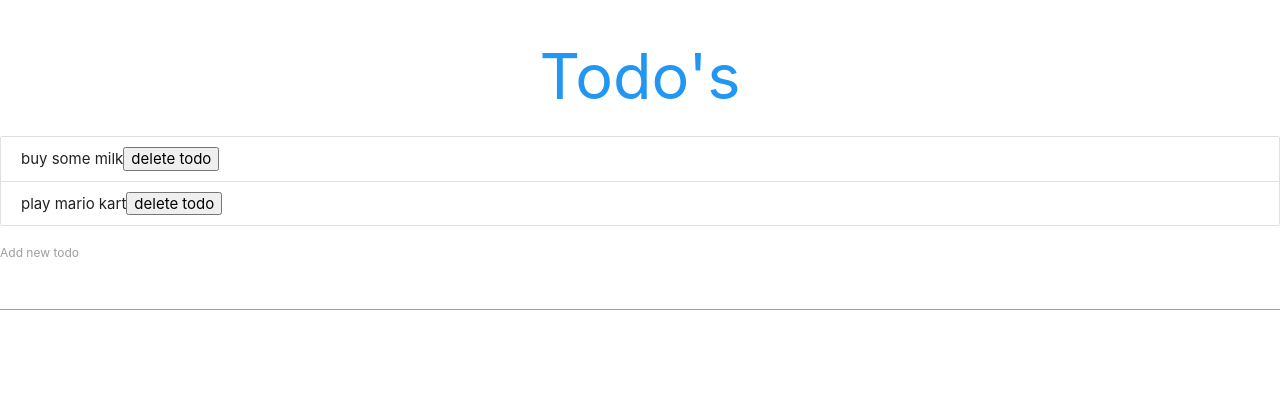
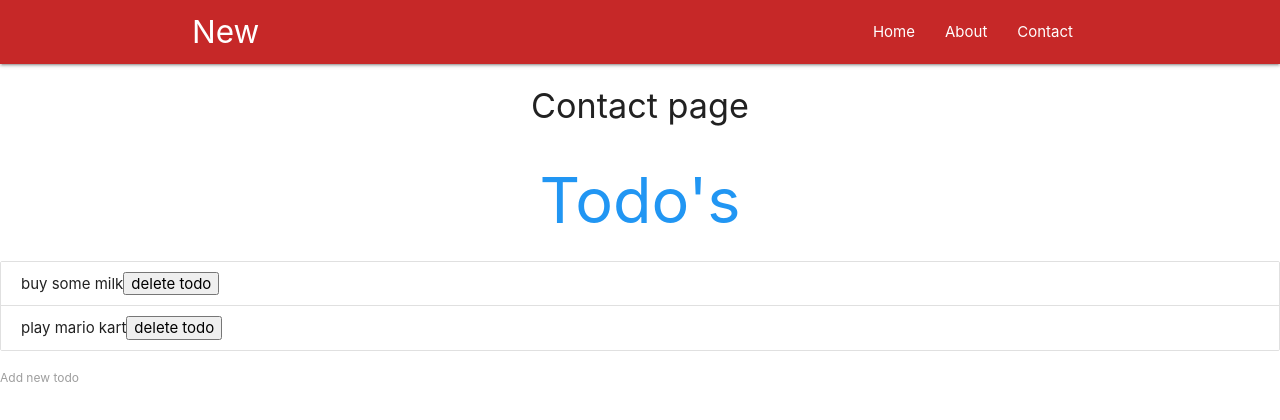
Before and after one commit to LinLiuLY/react-redux-demo, a React (Create React App) app: page /contact in a window 1280 px wide. Shown: the top 420 px of the page. Built offline with nearby package versions, Linux system fonts and the light colour scheme.

Commit message:
Add react router.

```diff
--- a/package.json
+++ b/package.json
@@ -5,6 +5,7 @@
   "dependencies": {
     "react": "^16.5.0",
     "react-dom": "^16.5.0",
+    "react-router-dom": "^4.3.1",
     "react-scripts": "1.1.5"
   },
   "scripts": {
--- a/src/App.js
+++ b/src/App.js
@@ -1,6 +1,11 @@
 import React, { Component } from 'react';
 import { Todos } from './Todos';
 import AddTodoForm from './AddForm';
+import Navbar from './components/Navbar';
+import { BrowserRouter, Route } from 'react-router-dom';
+import Home from './components/Home';
+import Contact from './components/Contact';
+import About from './components/About';
 
 class App extends Component {
   state = {
@@ -30,11 +35,18 @@ class App extends Component {
 
   render() {
     return (
-      <div>
-        <h1 className="center blue-text">Todo's</h1>
-        <Todos todos={this.state.todos} deleteTodo={this.deleteTodo} />
-        <AddTodoForm addTodo={this.addTodo} />
-      </div>
+      <BrowserRouter>
+        <div>
+          <Navbar />
+          <Route exact path="/" component={Home} />
+          <Route path="/about" component={About} />
+          <Route path="/contact" component={Contact} />
+
+          <h1 className="center blue-text">Todo's</h1>
+          <Todos todos={this.state.todos} deleteTodo={this.deleteTodo} />
+          <AddTodoForm addTodo={this.addTodo} />
+        </div>
+      </BrowserRouter>
     );
   }
 }
--- /dev/null
+++ b/src/components/About.js
@@ -0,0 +1,11 @@
+import React from 'react';
+
+const About = () => {
+  return (
+    <div className="container">
+      <h4 className="center">About page</h4>
+    </div>
+  );
+};
+
+export default About;
--- /dev/null
+++ b/src/components/Contact.js
@@ -0,0 +1,11 @@
+import React from 'react';
+
+const Contact = () => {
+  return (
+    <div className="container">
+      <h4 className="center">Contact page</h4>
+    </div>
+  );
+};
+
+export default Contact;
--- /dev/null
+++ b/src/components/Home.js
@@ -0,0 +1,11 @@
+import React from 'react';
+
+const Home = () => {
+  return (
+    <div className="container">
+      <h4 className="center">Home page</h4>
+    </div>
+  );
+};
+
+export default Home;
--- /dev/null
+++ b/src/components/Navbar.js
@@ -0,0 +1,24 @@
+import React from 'react';
+
+const Navbar = () => {
+  return (
+    <nav className="nav-wrapper red darken-3">
+      <div className="container">
+        <a className="brand-logo">New</a>
+        <ul className="right">
+          <li>
+            <a href="/">Home</a>
+          </li>
+          <li>
+            <a href="/about">About</a>
+          </li>
+          <li>
+            <a href="/contact">Contact</a>
+          </li>
+        </ul>
+      </div>
+    </nav>
+  );
+};
+
+export default Navbar;
```
Also changed, not shown: 1 other file (tests, documents, lock files or other folders).
